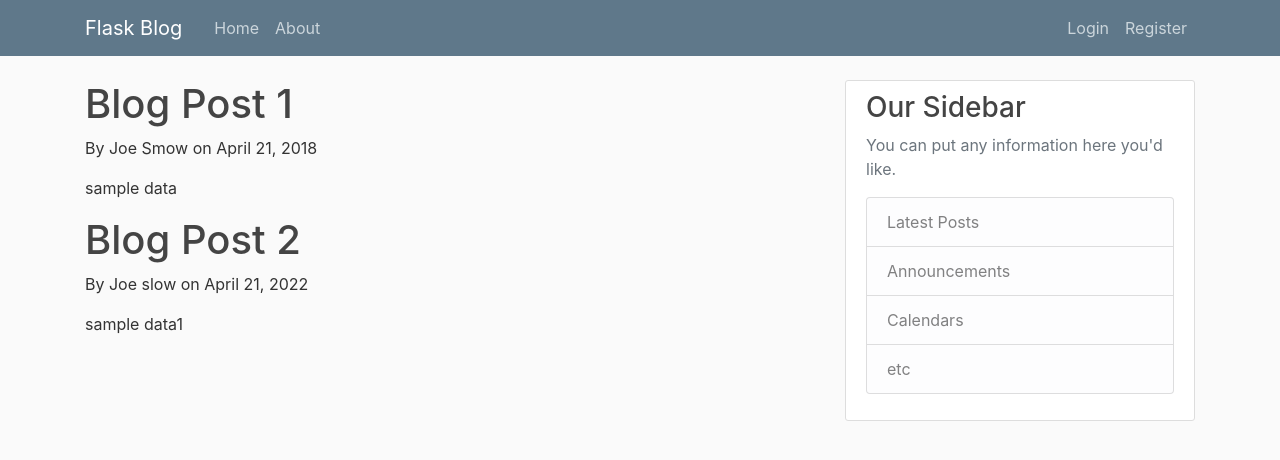
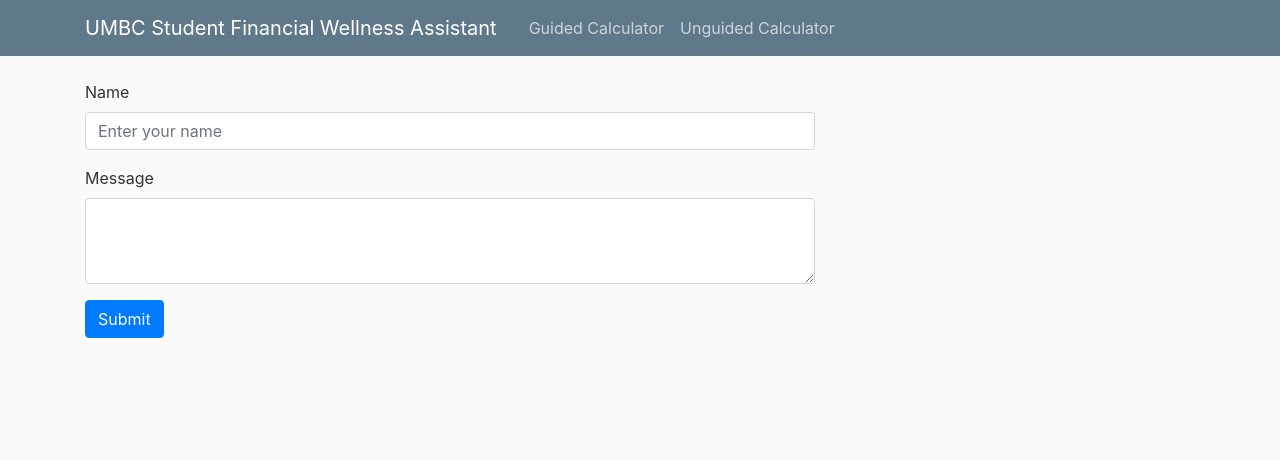
Before and after one commit to reberly1/Capstone-SFWA, a Flask app: page / in a window 1280 px wide. Shown: the top 460 px of the page. Run offline with Flask 3, Linux system fonts and the light colour scheme; some libraries are stand-ins or nearby versions.

Commit message:
Tailoring Code

```diff
--- a/website/app.py
+++ b/website/app.py
@@ -1,26 +1,21 @@
-from flask import Flask, render_template, url_for
+from flask import Flask, render_template, url_for, request
 
 app = Flask(__name__)
 
-posts = [
-    {
-    'author': "Joe Smow",
-    'title': 'Blog Post 1',
-    'content': 'sample data',
-    'date': "April 21, 2018"
-    },
-    {
-    'author': "Joe slow",
-    'title': 'Blog Post 2',
-    'content': 'sample data1',
-    'date': "April 21, 2022"
-    }
-]
+@app.route('/', methods=['GET','POST'])
+@app.route('/home', methods=['GET','POST'])
+def home():
+   if request.method == 'POST':
+        # Get form data
+        name = request.form['name']
+        message = request.form['message']
 
-@app.route('/')
-@app.route('/home')
-def home():
-    return render_template('home.html', posts=posts)
+        # Process the data (you can do whatever you want with it)
+        print('Name:', name)
+        print('Message:', message)
+        return render_template('home.html', name=name, message=message)
+   else:
+        return render_template('home.html')
 
 @app.route('/about')
 def about():
--- a/website/templates/home.html
+++ b/website/templates/home.html
@@ -1,8 +1,18 @@
 {% extends "layout.html" %}
 {% block content %}
-    {%for post in posts%}
-        <h1>{{post.title}}</h1>
-        <p>By {{post.author}} on {{post.date}}</p>
-        <p>{{ post.content }}<p>
-    {% endfor %}
+
+
+    <form method="POST">
+        <div class="form-group">
+            <label for="exampleInputName">Name</label>
+            <input type="text" class="form-control" id="exampleInputName" name="name" placeholder="Enter your name">
+        </div>
+
+        <div class="form-group">
+            <label for="exampleFormControlTextarea">Message</label>
+            <textarea class="form-control" id="exampleFormControlTextarea" name="message" rows="3"></textarea>
+        </div>
+        <button type="submit" class="btn btn-primary">Submit</button>
+    </form>
+
 {% endblock content %}
--- a/website/templates/layout.html
+++ b/website/templates/layout.html
@@ -18,19 +18,15 @@
     <header class="site-header">
         <nav class="navbar navbar-expand-md navbar-dark bg-steel fixed-top">
           <div class="container">
-            <a class="navbar-brand mr-4" href="/">Flask Blog</a>
+            <a class="navbar-brand mr-4" href="/">UMBC Student Financial Wellness Assistant</a>
             <button class="navbar-toggler" type="button" data-toggle="collapse" data-target="#navbarToggle" aria-controls="navbarToggle" aria-expanded="false" aria-label="Toggle navigation">
               <span class="navbar-toggler-icon"></span>
             </button>
             <div class="collapse navbar-collapse" id="navbarToggle">
               <div class="navbar-nav mr-auto">
-                <a class="nav-item nav-link" href="/">Home</a>
-                <a class="nav-item nav-link" href="/about">About</a>
+                <a class="nav-item nav-link" href="/">Guided Calculator</a>
+                <a class="nav-item nav-link" href="/about">Unguided Calculator</a>
               </div>
-              <!-- Navbar Right Side -->
-              <div class="navbar-nav">
-                <a class="nav-item nav-link" href="/login">Login</a>
-                <a class="nav-item nav-link" href="/register">Register</a>
               </div>
             </div>
           </div>
@@ -40,22 +36,6 @@
         <div class="row">
           <div class="col-md-8">
             {% block content %}{% endblock %}
-          </div>
-          <div class="col-md-4">
-            <div class="content-section">
-              <h3>Our Sidebar</h3>
-              <p class='text-muted'>You can put any information here you'd like.
-                <ul class="list-group">
-                  <li class="list-group-item list-group-item-light">Latest Posts</li>
-                  <li class="list-group-item list-group-item-light">Announcements</li>
-                  <li class="list-group-item list-group-item-light">Calendars</li>
-                  <li class="list-group-item list-group-item-light">etc</li>
-                </ul>
-              </p>
-            </div>
-          </div>
-        </div>
-      </main>
 
     <!-- Optional JavaScript -->
     <!-- jQuery first, then Popper.js, then Bootstrap JS -->
```
